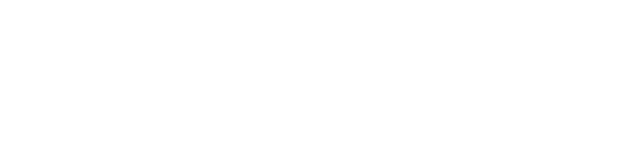
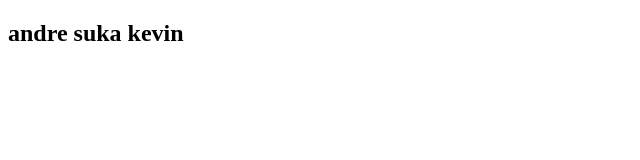
Before and after one commit to SangCosmic/laptopkentanggrub, a plain HTML site: page hii.html in a window 1280 px wide. Shown: the whole page, without its empty margins (0-640 px from the left). Drawn offline with Linux system fonts and the light colour scheme.

Commit message:
update: haiandre1

```diff
--- a/hii.html
+++ b/hii.html
@@ -6,6 +6,6 @@
   <title>Document</title>
 </head>
 <body>
-
+  <h2>andre suka kevin</h2>
 </body>
 </html>
```
